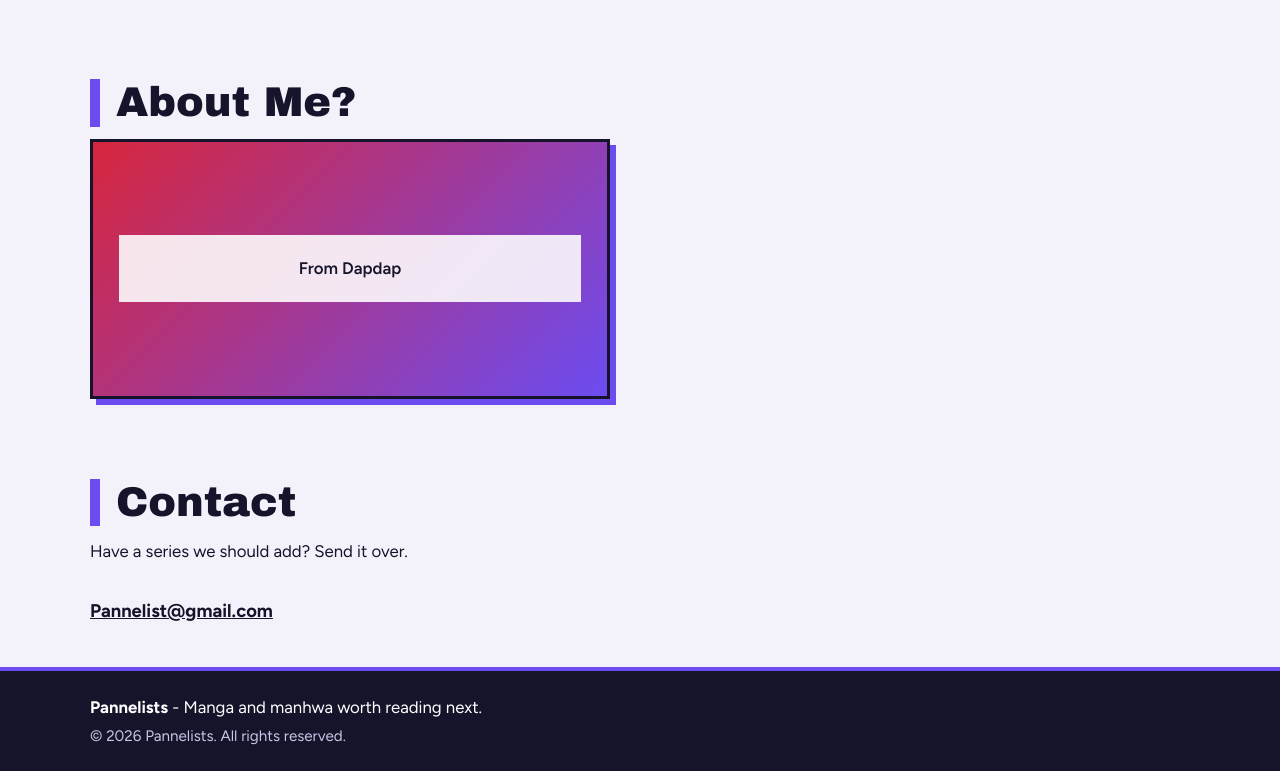
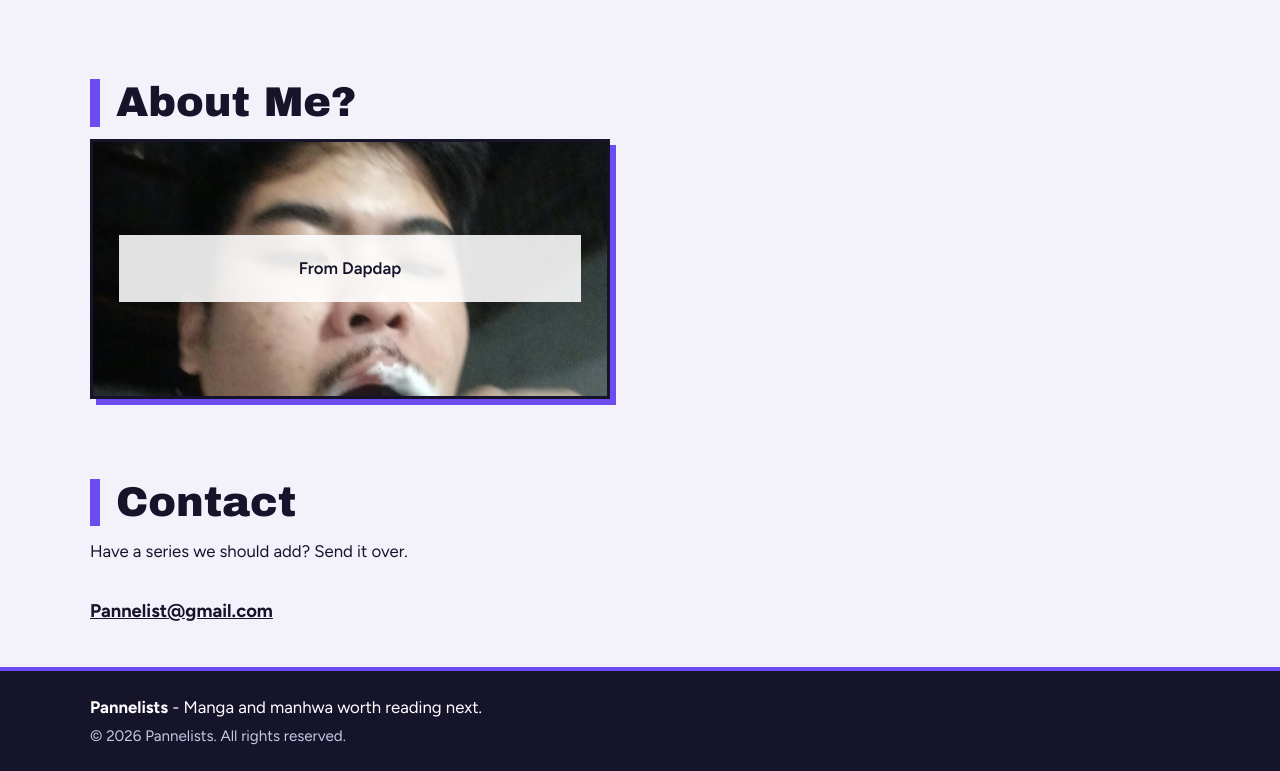
Before and after one commit to Meeko-star/DavidJohnMicco.github.io, a plain HTML site: page index.html in a window 1280 px wide. Shown: the part 2310-3081 px from the top of the page. Drawn offline with Linux system fonts and the light colour scheme; a web font is replaced by a local one.

Commit message:
Fix background image path in about card

```diff
--- a/style.css
+++ b/style.css
@@ -76,7 +76,7 @@ section h2{font-size:clamp(1.8rem,4vw,2.6rem);border-left:10px solid var(--accen
 /* 6. ABOUT + CONTACT */
 #about,#contact{--accent:var(--manhwa)}
 .about-card{width:min(100%,520px);min-height:260px;display:grid;place-items:center;border:3px solid var(--edge);box-shadow:6px 6px 0 var(--manhwa);
-  background:url("images/about-bg.jpg") center/cover,linear-gradient(135deg,var(--manga),var(--manhwa))}
+  background:url("about-bg.jpg") center/cover,linear-gradient(135deg,var(--manga),var(--manhwa))}
 .about-card p{background:rgba(255,255,255,.88);color:#15142b;margin:0;padding:1.25rem 1.5rem;font-weight:600;text-align:center;width:90%}
 .contact-link{display:inline-block;margin-top:.5rem;font-weight:700;font-size:1.15rem}
 
```
